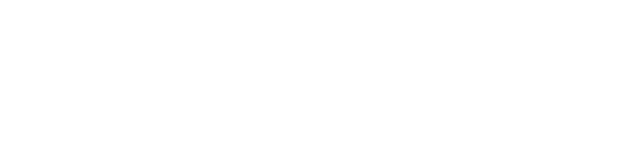
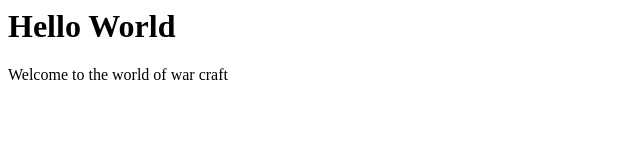
Before and after one commit to Arslan-Soomro/testcollab, a plain HTML site: page index.html in a window 1280 px wide. Shown: the whole page, without its empty margins (0-640 px from the left). Drawn offline with Linux system fonts and the light colour scheme.

Commit message:
add welcome line

```diff
--- a/index.html
+++ b/index.html
@@ -4,6 +4,7 @@
 		<title>Test Project</title>
 	</head>
 	<body>
-
+		<h1>Hello World</h1>
+		<p>Welcome to the world of war craft</p>
 	</body>
 </html>
```
